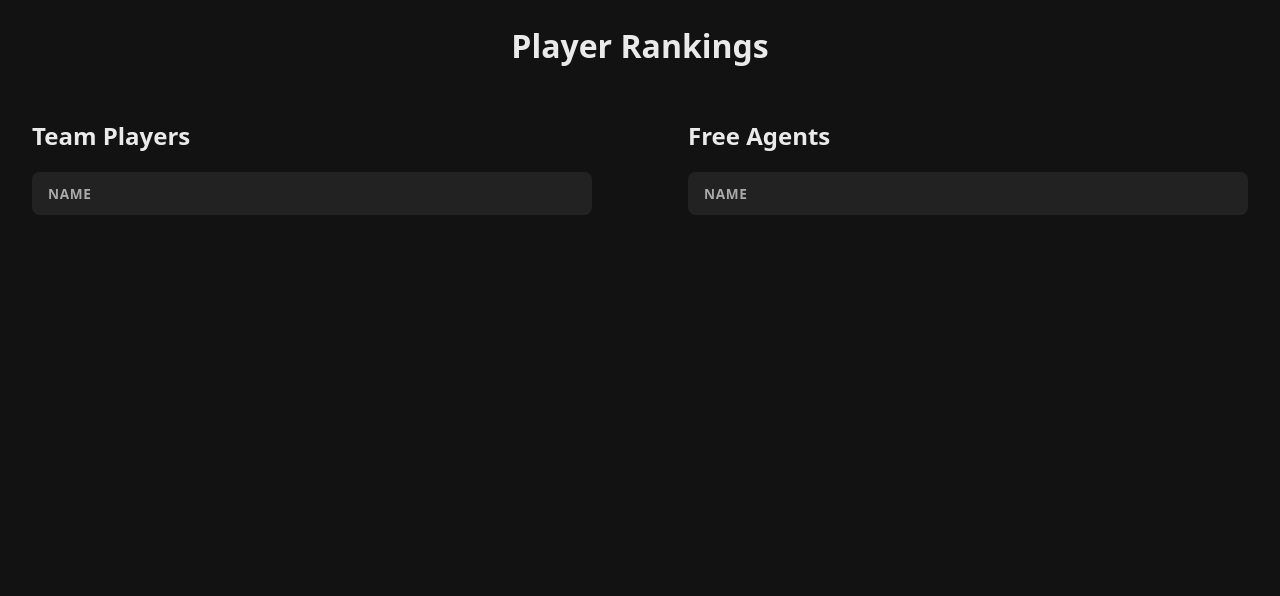
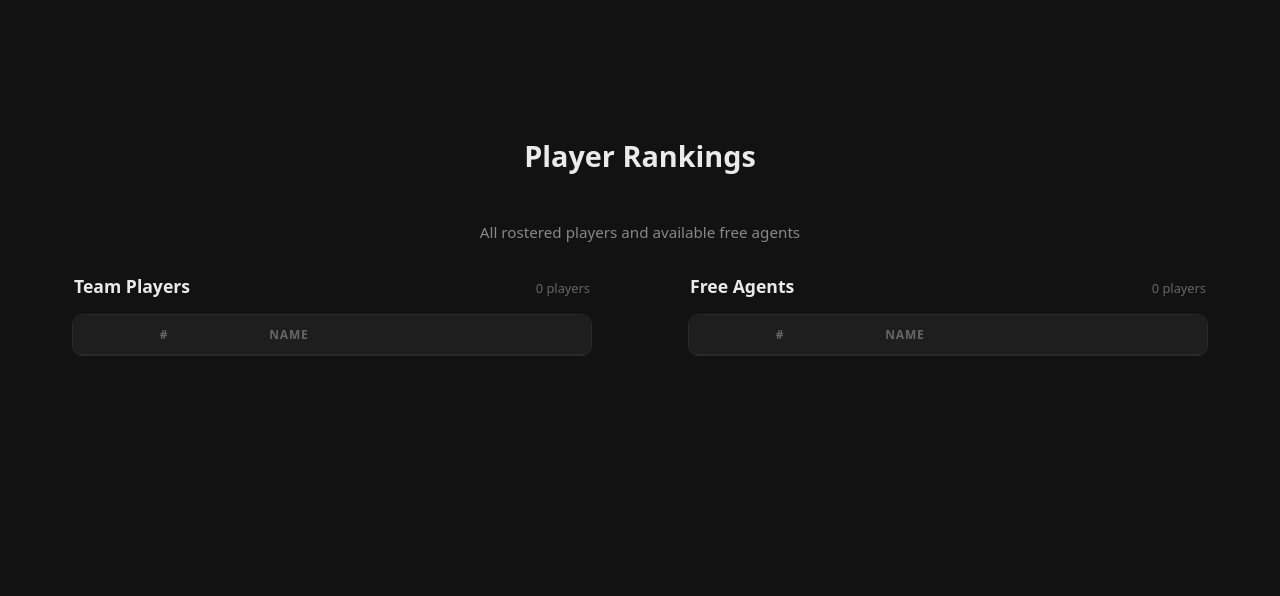
Before and after one commit to anigmea/Fantasy_basketball, a Flask app: page / in a window 1280 px wide. Shown: the part 55-651 px from the top of the page. Run offline with Flask 3, Linux system fonts and the light colour scheme; data that the repository does not hold is empty; some libraries are stand-ins or nearby versions.

Commit message:
player rankings page ui update

```diff
--- a/app/templates/base.html
+++ b/app/templates/base.html
@@ -102,6 +102,13 @@
           grid-template-columns: 1fr;
         }
       }
+      .page-container {
+        max-width: 1200px;
+        width: 100%;
+        margin: 0 auto;
+        padding: 0 24px;
+        margin-top: 7rem;
+      }
     </style>
   </head>
 
@@ -114,7 +121,7 @@
         <a href="{{url_for('trade')}}">Trade</a>
     </nav>
 
-    <div>
+    <div class="page-container">
       {% block content %}{% endblock %}
     </div>
 
--- a/app/templates/index.html
+++ b/app/templates/index.html
@@ -2,48 +2,184 @@
 
 {% block content %}
 
+<div class="page-header">
   <h1>Player Rankings</h1>
+  <p class="page-subtitle">All rostered players and available free agents</p>
+</div>
 
 <div class="tables">
 
   <!-- TEAM PLAYERS -->
-  <div>
+  <div class="results-section">
+    <div class="results-header">
       <h2>Team Players</h2>
-    <table>
+      <span class="results-count">{{ team_players | length }} players</span>
+    </div>
+    <div class="table-wrapper">
+      <table class="results-table">
         <thead>
           <tr>
-          <th>Name</th>
+            <th class="col-rank">#</th>
+            <th class="col-name">Name</th>
           </tr>
         </thead>
         <tbody>
           {% for player in team_players %}
-          <tr>
-            <td>{{ player.name }}</td>
+          <tr class="result-row">
+            <td class="col-rank"><span class="rank-num">{{ loop.index }}</span></td>
+            <td class="col-name"><span class="player-name">{{ player.name }}</span></td>
           </tr>
           {% endfor %}
         </tbody>
       </table>
     </div>
+  </div>
 
   <!-- FREE AGENTS -->
-  <div>
+  <div class="results-section">
+    <div class="results-header">
       <h2>Free Agents</h2>
-    <table>
+      <span class="results-count">{{ free_agents | length }} players</span>
+    </div>
+    <div class="table-wrapper">
+      <table class="results-table">
         <thead>
           <tr>
-          <th>Name</th>
+            <th class="col-rank">#</th>
+            <th class="col-name">Name</th>
           </tr>
         </thead>
         <tbody>
           {% for player in free_agents %}
-          <tr>
-            <td>{{ player.name }}</td>
+          <tr class="result-row">
+            <td class="col-rank"><span class="rank-num">{{ loop.index }}</span></td>
+            <td class="col-name"><span class="player-name">{{ player.name }}</span></td>
           </tr>
           {% endfor %}
         </tbody>
       </table>
     </div>
+  </div>
 
 </div>
 
+<style>
+/* ── Layout ──────────────────────────────────────────────── */
+.page-header {
+  text-align: center;
+  margin-bottom: 2rem;
+}
+
+.page-header h1 {
+  font-size: 1.8rem;
+  color: #eaeaea;
+  margin-bottom: 0.4rem;
+}
+
+.page-subtitle {
+  color: #888;
+  font-size: 0.95rem;
+}
+
+.tables {
+  display: flex;
+  flex-direction: row;
+  gap: 2rem;
+  width: 100%;
+  align-self: center;
+  justify-content: center;
+}
+
+/* ── Results ─────────────────────────────────────────────── */
+.results-section {
+  max-width: 900px;
+  margin: 0 auto;
+  width: 100%;
+}
+
+.results-header {
+  display: flex;
+  align-items: baseline;
+  justify-content: space-between;
+  margin-bottom: 1rem;
+  padding: 0 2px;
+}
+
+.results-header h2 {
+  font-size: 1.1rem;
+  color: #eaeaea;
+  margin: 0;
+}
+
+.results-count {
+  font-size: 0.8rem;
+  color: #666;
+}
+
+/* ── Table ───────────────────────────────────────────────── */
+.table-wrapper {
+  border: 1px solid #2a2a2a;
+  border-radius: 10px;
+  overflow: hidden;
+}
+
+.results-table {
+  width: 100%;
+  border-collapse: collapse;
+  font-size: 0.9rem;
+}
+
+.results-table thead {
+  background: #1e1e1e;
+  border-bottom: 1px solid #2a2a2a;
+}
+
+.results-table th {
+  padding: 11px 14px;
+  text-align: left;
+  font-size: 0.75rem;
+  font-weight: 600;
+  text-transform: uppercase;
+  letter-spacing: 0.07em;
+  color: #666;
+}
+
+.results-table th.col-rank {
+  text-align: center;
+}
+
+.result-row {
+  border-bottom: 1px solid #1e1e1e;
+  transition: background 0.12s;
+}
+
+.result-row:last-child {
+  border-bottom: none;
+}
+
+.result-row:hover {
+  background: #1e2530;
+}
+
+.results-table td {
+  padding: 12px 14px;
+  color: #d0d0d0;
+  vertical-align: middle;
+}
+
+.results-table td.col-rank {
+  text-align: center;
+}
+
+.rank-num {
+  color: #555;
+  font-size: 0.85rem;
+}
+
+.player-name {
+  font-weight: 600;
+  color: #eaeaea;
+}
+</style>
+
 {% endblock %}
```
Lines whose indentation alone changed are shown as unchanged.
